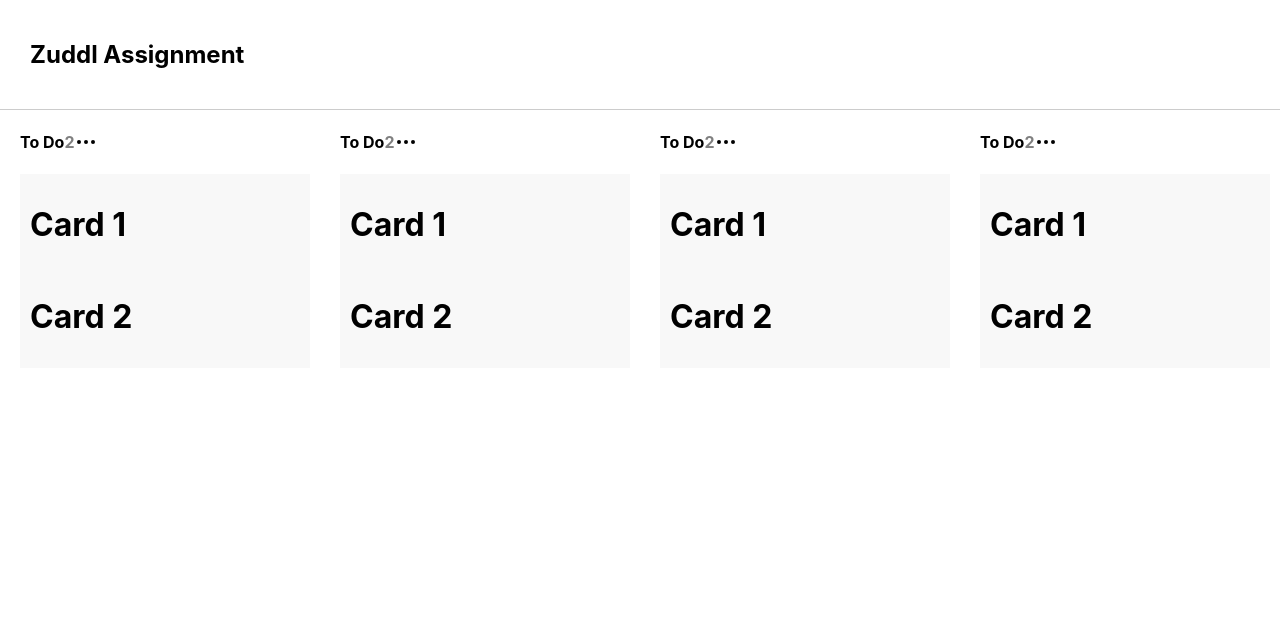
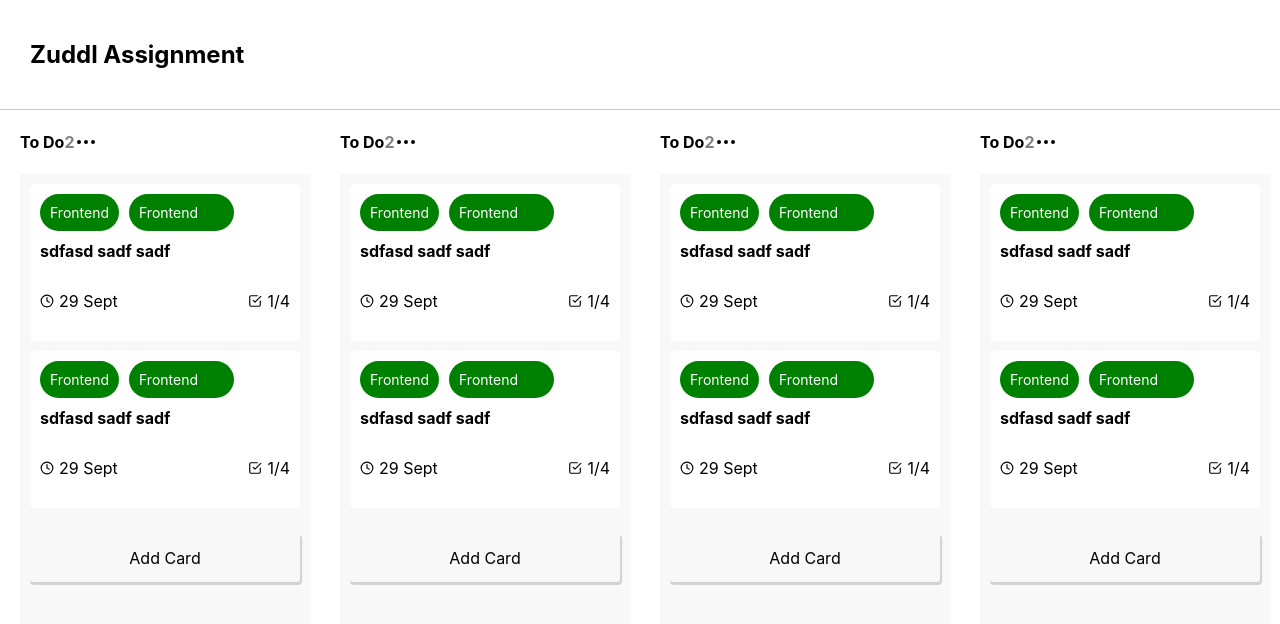
Before and after one commit to madhur3120/Assignment-ToDo, a React (Create React App) app: page / in a window 1280 px wide. Shown: the top 624 px of the page. Built offline with nearby package versions, Linux system fonts and the light colour scheme; the HTML template or start-up script is replaced by a standard one.

Commit message:
MS | Added Board-Cards and Editable component in UI

```diff
--- a/src/App.css
+++ b/src/App.css
@@ -1,3 +1,14 @@
+.custom-scroll::-webkit-scrollbar{
+  width: 8px;
+}
+.custom-scroll::-webkit-scrollbar-thumb{
+  border-radius: 30px;
+  border: 1px solid #ccc;
+  background-color: #fff;
+}
+.custom-scroll::-webkit-scrollbar-thumb:hover{
+  background-color: #ccc;
+}
 .app{
   height: 100vh;
   width: 100%;
@@ -15,10 +26,13 @@
   flex: 1;
   width: 100%;
   overflow-x: auto;
-  padding: 20px;
+
 }
 
 .app_boards{
+  height: 100%;
+  padding: 20px;
+  padding-bottom: 0;
   min-width: fit-content;
   display: flex;
   gap: 30px;
--- a/src/components/Board/Board.css
+++ b/src/components/Board/Board.css
@@ -2,6 +2,7 @@
     min-width: 290px;
     max-height: 100%;
     display: flex;
+    height: 100%;
     flex-direction: column;
     gap: 20px;
 }
@@ -19,10 +20,21 @@
 }
 
 .board_cards{
+    flex: 1;
+    height: 100%;
     background-color: #f8f8f8;
     display: flex;
     flex-direction: column;
     gap: 10px;
     padding: 10px;
     border-bottom: 10px;
+    overflow-y: auto;
 }
+.board_cards_add{
+    background-color: white;
+    border-radius: 5px;
+    box-shadow: 1px 2px 0 1px rgba(0,0,0,0.15);
+}
+.board_cards_add:hover{
+    box-shadow: 1px 2px 0 1px #ccc;
+}
--- a/src/components/Board/Board.js
+++ b/src/components/Board/Board.js
@@ -1,6 +1,8 @@
 import React from 'react'
 import './Board.css'
 import { MoreHorizontal } from 'react-feather'
+import Card from '../Card/Card'
+import Editable from '../Editable/Editable'
 
 
 function Board() {
@@ -12,9 +14,14 @@
                 </div>
 
             </div>
-            <div className='board_cards'>
-                <h1>Card 1</h1>
-                <h1>Card 2</h1>
+            <div className='board_cards custom-scroll'>
+                <Card />
+                <Card />
+                <Editable
+                    displayClass="board_cards_add"
+                    text="Add Card"
+                    placeholder="Enter Card Title"
+                />
             </div>
         </div>
     )
--- a/src/components/Card/Card.css
+++ b/src/components/Card/Card.css
@@ -0,0 +1,43 @@
+.card{
+    padding: 10px;
+    border-radius: 5px;
+    background-color: #fff;
+    display: flex;
+    flex-direction: column;
+    gap: 10px;
+}
+.card_top{
+    display: flex;
+    gap: 5px;
+}
+.card_top_labels{
+    flex: 1;
+    display: flex;
+    gap: 10px;
+}
+.card_top svg{
+    opacity: 0;
+    transition: 200ms;
+}
+.card:hover .card_top svg{
+    opacity: 1;
+}
+.card_title{
+    font-weight: bold;
+}
+.card_footer{
+    display: flex;
+    justify-content: space-between;
+    align-items: center;
+}
+
+.card_footer p{
+    display: flex;
+    gap: 5px;
+    align-items: center;
+}
+
+.card_footer svg{
+    height: 14px;
+    width: 14px;
+}
--- a/src/components/Card/Card.js
+++ b/src/components/Card/Card.js
@@ -0,0 +1,32 @@
+import React from 'react'
+import './Card.css'
+import Chip from '../Chip/Chip'
+import { CheckSquare, Clock, MoreHorizontal } from 'react-feather'
+function Card() {
+    return (
+        <div className='card'>
+            <div className='card_top'>
+                <div className='card_top_labels'>
+                    <Chip text="Frontend" color="green" />
+                    <Chip close text="Frontend" color="green" />
+                </div>
+                <MoreHorizontal />
+            </div>
+            <div className='card_title'>
+                sdfasd sadf sadf
+            </div>
+            <div className='card_footer'>
+                <p>
+                    <Clock />
+                    29 Sept
+                </p>
+                <p>
+                    <CheckSquare />
+                    1/4
+                </p>
+            </div>
+        </div>
+    )
+}
+
+export default Card
--- /dev/null
+++ b/src/components/Chip/Chip.css
@@ -0,0 +1,16 @@
+.chip{
+    display: flex;
+    gap: 10px;
+    align-items: center;
+    padding: 10px;
+    border-radius: 40px;
+    font-size: 14px;
+    color: white;
+    width: fit-content;
+    background-color: gray;
+}
+.chip svg{
+    height: 16px;
+    width: 16px;
+    cursor: pointer;
+}
--- /dev/null
+++ b/src/components/Chip/Chip.js
@@ -0,0 +1,14 @@
+import React from 'react'
+import './Chip.css'
+import { X } from 'react-feather'
+
+function Chip(props) {
+    return (
+        <div className='chip' style={{ backgroundColor: props.color }}>
+            {props.text}
+            {props.close && <X onClick={()=>props.onClose?props.onClose():""} />}
+        </div>
+    )
+}
+
+export default Chip
--- /dev/null
+++ b/src/components/Editable/Editable.css
@@ -0,0 +1,49 @@
+.editable{
+    width: 100%;
+}
+
+.editable_display{
+    background-color: #f8f8f8;
+    border-radius: 3px;
+    padding: 10px;
+    text-align: center;
+    cursor: default;
+}
+.editable_display:hover{
+    background-color: #ccc;
+}
+
+.editable_edit{
+    display: flex;
+    flex-direction: column;
+    gap: 10px;
+}
+.editable_edit input{
+    border-radius: 3px;
+    outline: none;
+    border: 1px solid #1379ec;
+    padding: 10px;
+    font-size: 1rem;
+}
+
+.editable_edit_footer{
+    display: flex;
+    gap: 10px;
+    align-items: center;
+}
+.editable_edit_footer button{
+    outline: none;
+    border: none;
+    color: #fff;
+    background-color: #1379ec;
+    transition: 200ms;
+    padding: 8px 16px;
+    border-radius: 5px;
+    cursor: pointer;
+}
+.editable_edit_footer button:hover{
+    background-color: #023b7c;
+}
+.editable_edit_footer svg{
+    cursor: pointer;
+}
--- /dev/null
+++ b/src/components/Editable/Editable.js
@@ -0,0 +1,27 @@
+import React, { useState } from 'react'
+import { X } from 'react-feather'
+import './Editable.css'
+function Editable(props) {
+    const [showEdit, setShowEdit] = useState(false);
+    return (
+        <div className='editable'>
+            {
+                showEdit ?
+                    <form className={`editable_edit ${props.editClass || ""}`} onSubmit={(event) => {
+                        event.preventDefault()
+                        if (props.onSubmit) props.onSubmit()
+                    }} >
+                        <input type='text'
+                            defaultValue={props.text}
+                            placeholder={props.placeholder || "Enter Item"} />
+                        <div className='editable_edit_footer'>
+                            <button type='submit'>{props.buttonText || "Add"}</button>
+                            <X onClick={() => setShowEdit(false)} />
+                        </div>
+                    </form> : <p className={`editable_display ${props.displayClass || ""}`} onClick={() => setShowEdit(true)}>{props.text || "Add item"}</p>
+            }
+        </div>
+    )
+}
+
+export default Editable
```
